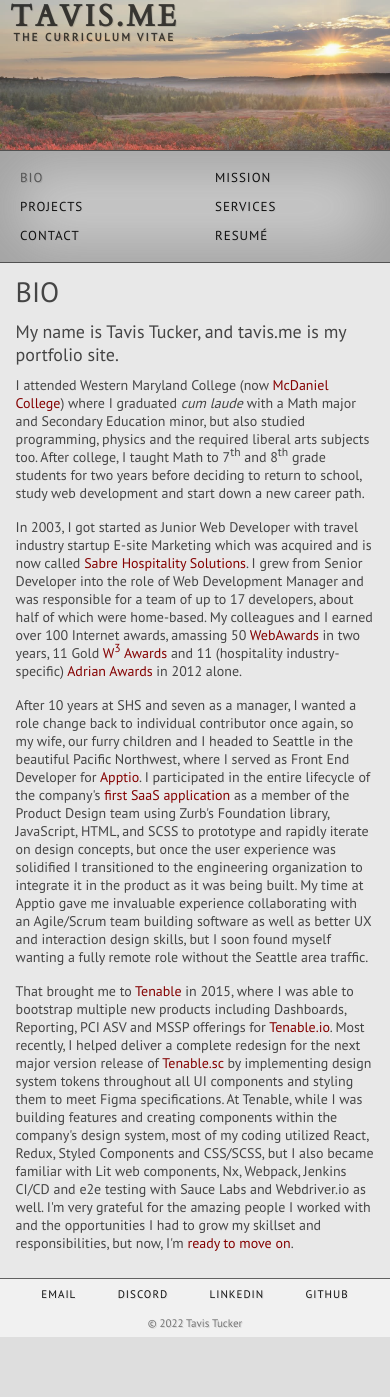
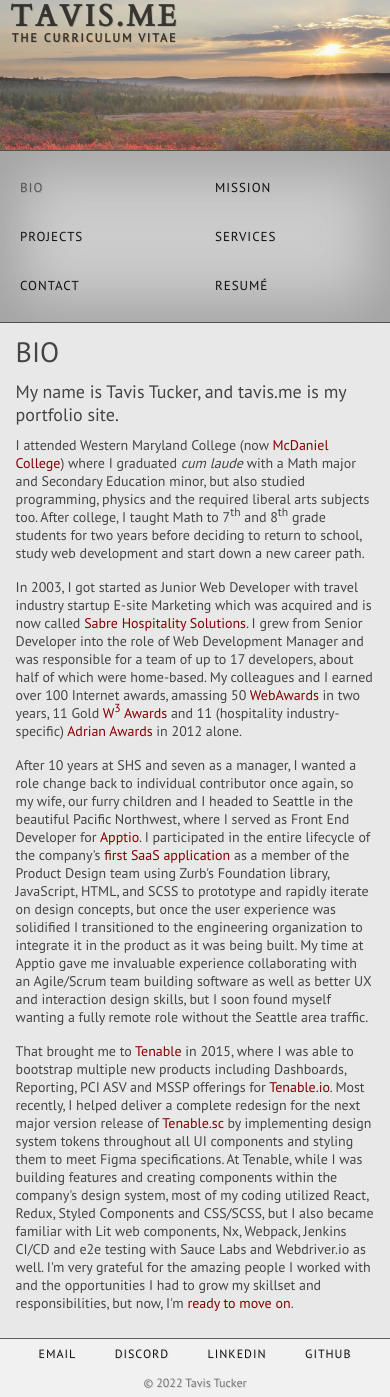
Before and after one commit to ttucker/tavis.me, a Next.js app: page /bio in a window 390 px wide. Before the commit the page ends 1337 px from the top, so only its background shows below. Built offline with nearby package versions, Linux system fonts and the light colour scheme.

Commit message:
Improve lighthouse SEO score for larger tap targets and font sizes for mobile

```diff
--- a/components/footer.module.scss
+++ b/components/footer.module.scss
@@ -6,7 +6,7 @@
 	justify-content: space-between;
 
 	* {
-		font-size: 11px;
+		font-size: 12px;
 		line-height: 22px;
 	}
 
@@ -29,7 +29,7 @@
 
 	small {
 		color: rgba(255, 255, 255, .5);
-		font-size: 11px;
+		font-size: 12px;
 		line-height: 28px;
 		text-shadow: 1px 1px rgba(0, 0, 0, .3);
 	}
@@ -41,6 +41,10 @@
         flex-direction: row;
         position: fixed;
         width: 100%;
+
+        * {
+            font-size: 11px;
+        }
 
         nav {
             order: 1;
--- a/components/header.module.scss
+++ b/components/header.module.scss
@@ -24,8 +24,8 @@
 		}
 
 		h2 {
-			font-size: 11px;
-			letter-spacing: 2.25px;
+			font-size: 12px;
+			letter-spacing: 1.9px;
 		}
 	}
 
@@ -47,7 +47,7 @@
 
 			a {
 				display: block;
-				padding: 6px 0 6px 20px;
+				padding: 16px 0 16px 20px;
 			}
 		}
     }
@@ -78,8 +78,13 @@
             text-shadow: 1px 1px rgba(0, 0, 0, .2);
 
             * {
-                color: rgba(255, 255, 255, .8);
+                color: rgba(255, 255, 255, .7);
             }
+
+			h2 {
+				font-size: 11px;
+				letter-spacing: 2.25px;
+			}
         }
 
         nav {
```
